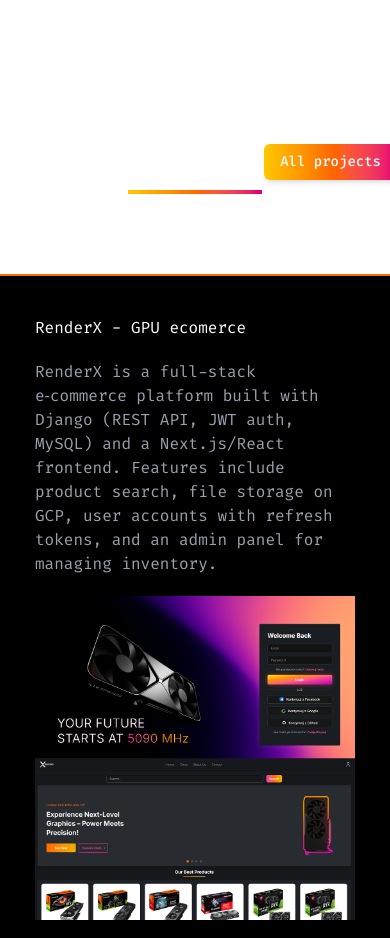
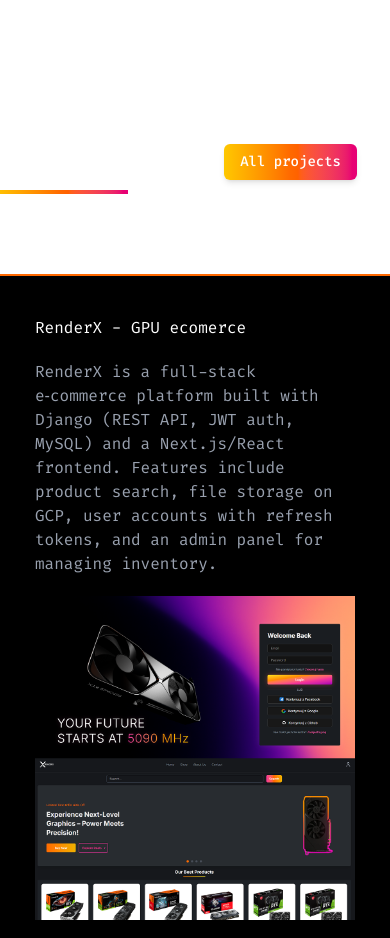
Before and after one commit to FalconDevX/portfolio-v3, a Next.js app: page / in a window 390 px wide. Shown: the part 1380-2318 px from the top of the page. Built offline with nearby package versions, Linux system fonts and the light colour scheme; a web font is replaced by a local one.

Commit message:
improve responsiveness

```diff
--- a/components/TopProjects.tsx
+++ b/components/TopProjects.tsx
@@ -8,8 +8,8 @@ const TopProjects = () => {
     return (
         <div id="projects" className="min-h-screen flex flex-col items-center py-10 scroll-mt-20">
             <div className="flex flex-col items-center w-fit">
-                <div className="flex flex-row justify-between items-center w-full mb-10">
-                    <div className="w-1/3"></div>
+                <div className="flex flex-row justify-between items-center w-full mb-10 sm:justify-start">
+                    <div className="hidden sm:block sm:w-1/3"></div>
 
                     <div className="w-1/3 flex justify-center">
                         <Reveal>
@@ -19,7 +19,7 @@ const TopProjects = () => {
                             </h1>
                         </Reveal>
                     </div>
-                    <a className="w-1/3 flex justify-end">
+                    <a className="w-1/3 flex justify-end mr-10 sm:mr-0">
                         <Reveal delay={1.0}>
                             <button
                                 type="button"
@@ -31,7 +31,7 @@ const TopProjects = () => {
                     </a>
                 </div>
 
-                <div className="inline-flex flex-wrap gap-10">
+                <div className="inline-flex flex-wrap gap-10 justify-center sm:justify-center">
                     <Reveal delay={0.2}>
                         <TopProjectCard
                             title="RenderX - GPU ecomerce"
```
Also changed, not shown: package.json (+4 -3 lines), 1 other file (tests, documents, lock files or other folders).
